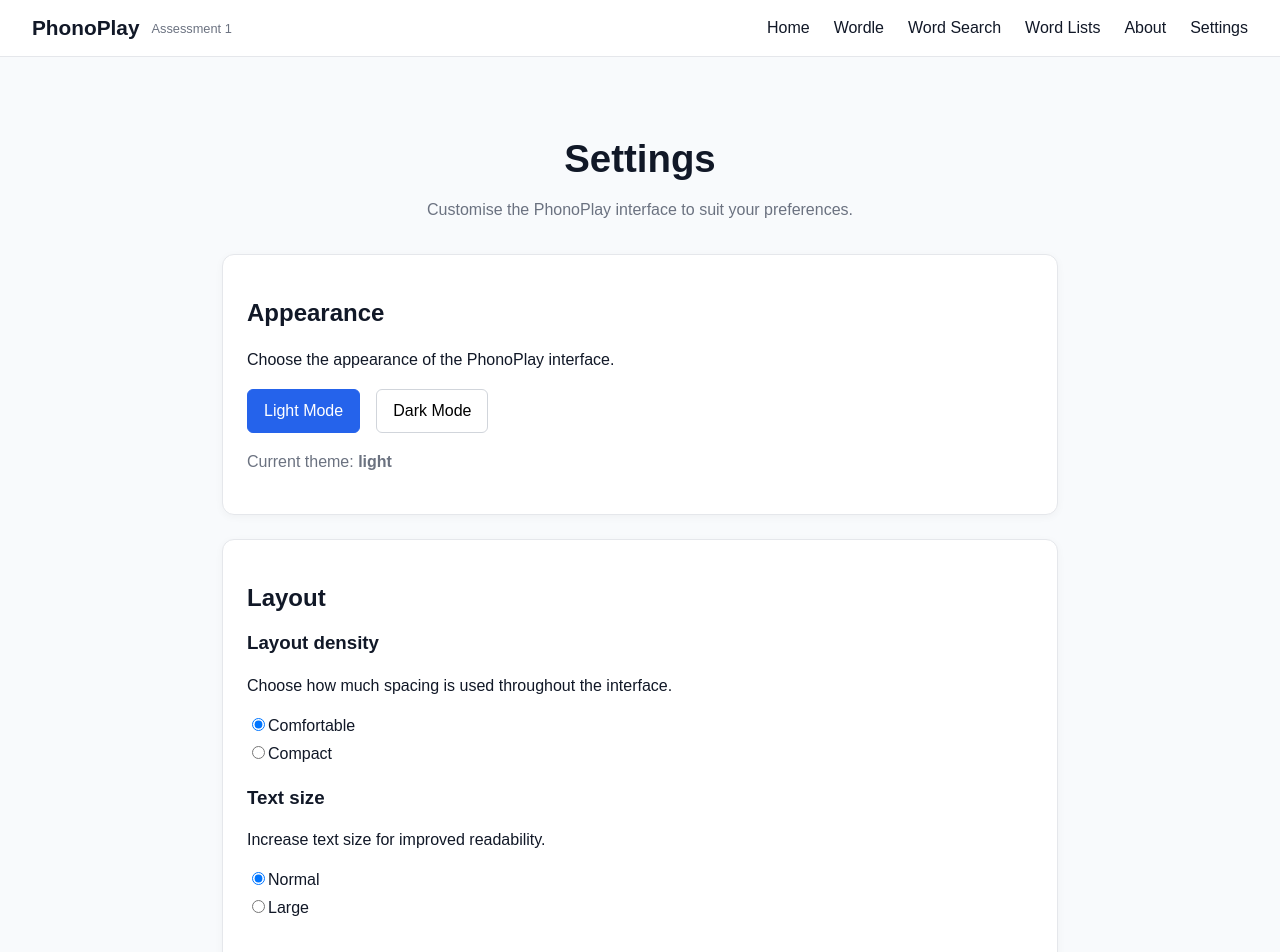
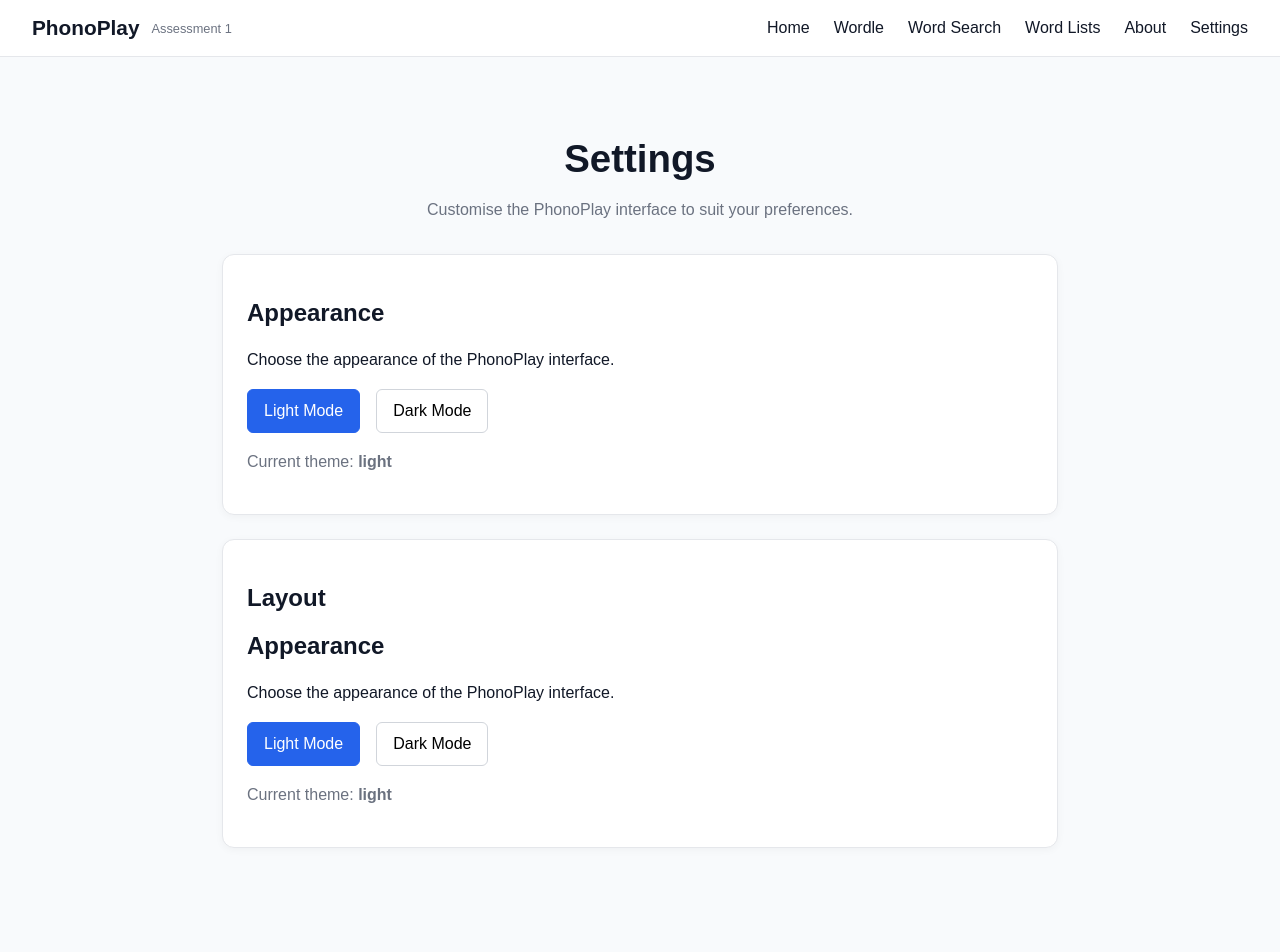
Before and after one commit to 22304516/phonoplay, a Next.js app: page /settings in a window 1280 px wide. Shown: the top 952 px of the page. Built offline with nearby package versions, Linux system fonts and the light colour scheme.

Commit message:
Fix settings preference initialization

```diff
--- a/app/components/LayoutSelector.tsx
+++ b/app/components/LayoutSelector.tsx
@@ -2,125 +2,57 @@
 
 import { useEffect, useState } from "react";
 
-type LayoutDensity = "comfortable" | "compact";
-type TextSize = "normal" | "large";
+type Theme = "light" | "dark";
 
-export default function LayoutSelector() {
-  const [density, setDensity] = useState<LayoutDensity>("comfortable");
-
-  const [textSize, setTextSize] = useState<TextSize>("normal");
+export default function ThemeSelector() {
+  const [theme, setTheme] = useState<Theme>("light");
 
   useEffect(() => {
-    const cookies = document.cookie.split("; ");
+    const savedTheme = document.cookie
+      .split("; ")
+      .find((row) => row.startsWith("theme="))
+      ?.split("=")[1] as Theme | undefined;
 
-    const densityCookie = cookies.find((cookie) =>
-      cookie.startsWith("layoutDensity="),
-    );
+    const initialTheme =
+      savedTheme === "dark" || savedTheme === "light" ? savedTheme : "light";
 
-    const textSizeCookie = cookies.find((cookie) =>
-      cookie.startsWith("textSize="),
-    );
-
-    if (densityCookie) {
-      const value = densityCookie.split("=")[1];
-
-      if (value === "comfortable" || value === "compact") {
-        setDensity(value);
-      }
-    }
-
-    if (textSizeCookie) {
-      const value = textSizeCookie.split("=")[1];
-
-      if (value === "normal" || value === "large") {
-        setTextSize(value);
-      }
-    }
-
-    document.documentElement.dataset.layout =
-      densityCookie?.split("=")[1] || "comfortable";
-
-    document.documentElement.dataset.textSize =
-      textSizeCookie?.split("=")[1] || "normal";
+    setTheme(initialTheme);
+    document.documentElement.setAttribute("data-theme", initialTheme);
   }, []);
 
-  function changeDensity(value: LayoutDensity) {
-    setDensity(value);
+  function changeTheme(newTheme: Theme) {
+    setTheme(newTheme);
 
-    document.cookie = `layoutDensity=${value}; path=/; max-age=31536000`;
+    document.cookie = `theme=${newTheme}; path=/; max-age=31536000`;
 
-    document.documentElement.dataset.layout = value;
-  }
-
-  function changeTextSize(value: TextSize) {
-    setTextSize(value);
-
-    document.cookie = `textSize=${value}; path=/; max-age=31536000`;
-
-    document.documentElement.dataset.textSize = value;
+    document.documentElement.setAttribute("data-theme", newTheme);
   }
 
   return (
-    <div className="layout-settings">
-      <div className="setting-group">
-        <h3>Layout density</h3>
+    <div className="theme-selector">
+      <h2>Appearance</h2>
 
-        <p>Choose how much spacing is used throughout the interface.</p>
+      <p>Choose the appearance of the PhonoPlay interface.</p>
 
-        <div className="setting-options">
-          <label>
-            <input
-              type="radio"
-              name="layout-density"
-              value="comfortable"
-              checked={density === "comfortable"}
-              onChange={() => changeDensity("comfortable")}
-            />
-            Comfortable
-          </label>
+      <div className="theme-options">
+        <button
+          className={theme === "light" ? "active" : ""}
+          onClick={() => changeTheme("light")}
+        >
+          Light Mode
+        </button>
 
-          <label>
-            <input
-              type="radio"
-              name="layout-density"
-              value="compact"
-              checked={density === "compact"}
-              onChange={() => changeDensity("compact")}
-            />
-            Compact
-          </label>
-        </div>
+        <button
+          className={theme === "dark" ? "active" : ""}
+          onClick={() => changeTheme("dark")}
+        >
+          Dark Mode
+        </button>
       </div>
 
-      <div className="setting-group">
-        <h3>Text size</h3>
-
-        <p>Increase text size for improved readability.</p>
-
-        <div className="setting-options">
-          <label>
-            <input
-              type="radio"
-              name="text-size"
-              value="normal"
-              checked={textSize === "normal"}
-              onChange={() => changeTextSize("normal")}
-            />
-            Normal
-          </label>
-
-          <label>
-            <input
-              type="radio"
-              name="text-size"
-              value="large"
-              checked={textSize === "large"}
-              onChange={() => changeTextSize("large")}
-            />
-            Large
-          </label>
-        </div>
-      </div>
+      <p className="setting-status">
+        Current theme: <strong>{theme}</strong>
+      </p>
     </div>
   );
 }
--- a/app/components/ThemeSelector.tsx
+++ b/app/components/ThemeSelector.tsx
@@ -16,6 +16,8 @@ export default function ThemeSelector() {
     if (savedTheme === "dark" || savedTheme === "light") {
       setTheme(savedTheme);
       document.documentElement.setAttribute("data-theme", savedTheme);
+    } else {
+      document.documentElement.setAttribute("data-theme", "light");
     }
   }, []);
 
```
